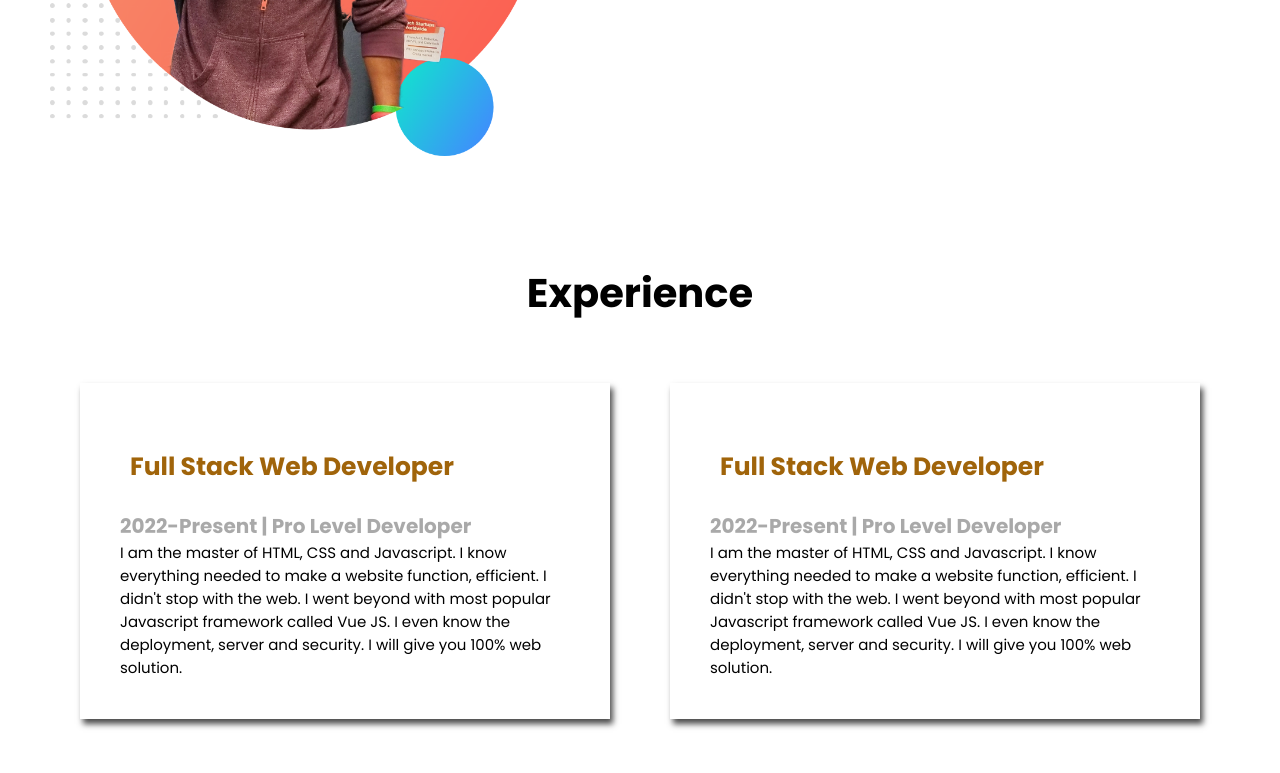
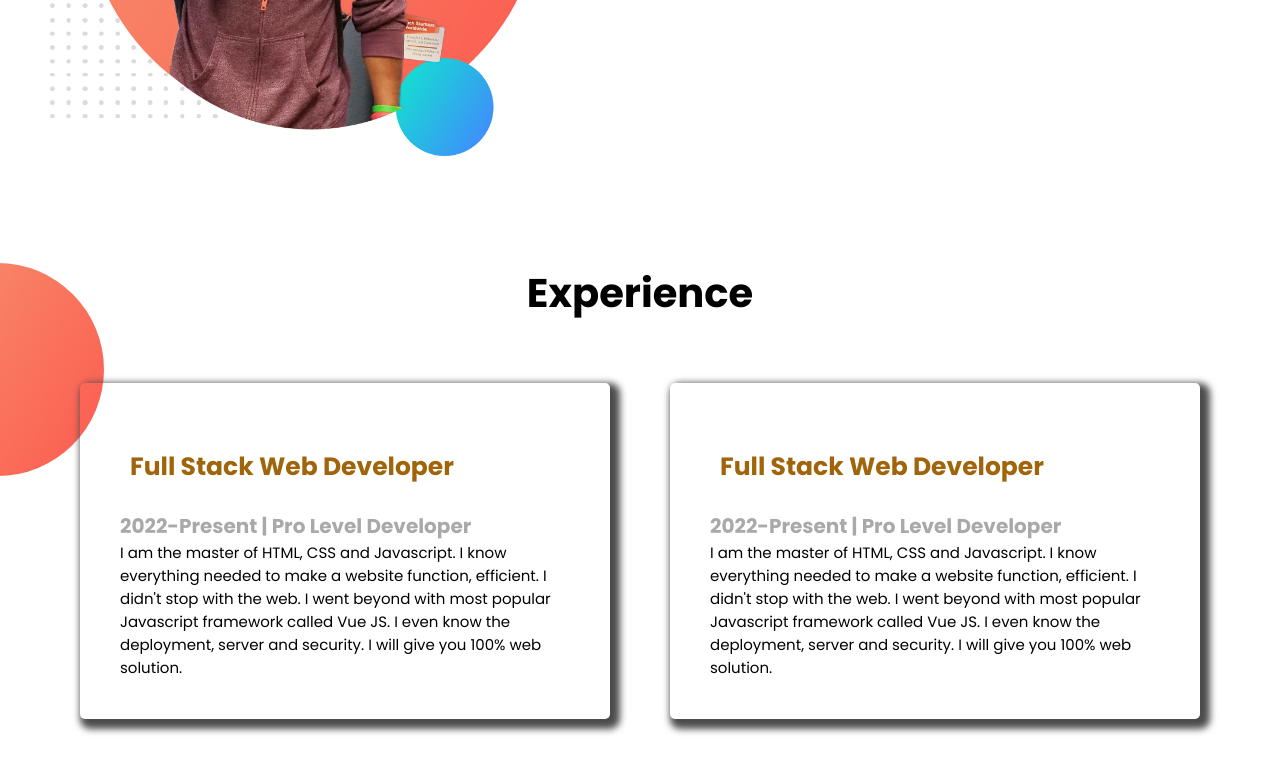
Before and after one commit to kabirul-design/portfolio-repo, a plain HTML site: page index.html in a window 1280 px wide. Shown: the part 1016-1789 px from the top of the page. Drawn offline with Linux system fonts and the light colour scheme.

Commit message:
expert change

```diff
--- a/css/style.css
+++ b/css/style.css
@@ -108,6 +108,9 @@ banner area ends */
 /* dream area ends */
 .expert-area{
     margin-bottom: 100px;
+    background-image: url(../images/exp-bg.png);
+    background-repeat: no-repeat;
+
 }
 .expert-title{
     width: 100%;
@@ -120,12 +123,22 @@ banner area ends */
     display: flex;
     margin: 0 50px;
 }
+#expert-slice{
+    border-image-slice: 1;
+    border-left: 7px orange, crimson;
+}
+
 .expert-content{
     width: 100%;
-    box-shadow: 3px 5px 6px 0px;
+    box-shadow: 5px 5px 7px 5px;
     padding: 40px 40px;
     margin: 30px;
     color: #4c4c4c;
+    border-radius: 5px;
+    transition: .3s ease;
+}
+.expert-content:hover{
+    color: #3431f0;
 }
 .expert-content h1{
     font-size: 25px;
--- a/index.html
+++ b/index.html
@@ -42,7 +42,7 @@
 <section class="expert-area">
     <h1 class="expert-title">Experience</h1>
     <div class="box-container">
-        <div class="expert-content">
+        <div  id="expert-slice" class="expert-content">
             <h1>Full Stack Web Developer</h1>
             <h3>2022-Present | Pro Level Developer</h3>
             <p>I am the master of HTML, CSS and Javascript. I know everything needed to make a website function, efficient. I didn't stop with the web. I went beyond with most popular Javascript framework called Vue JS.
```
